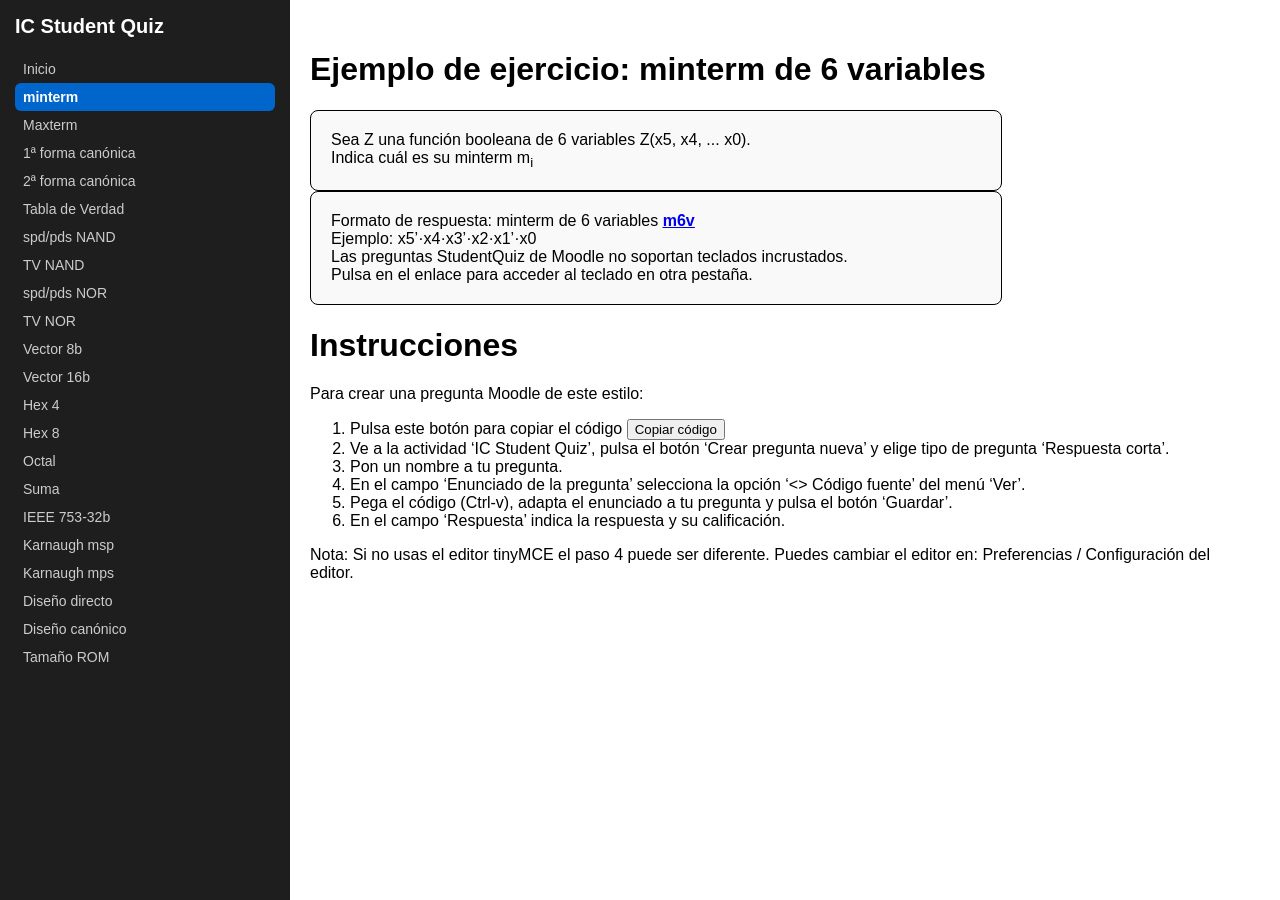
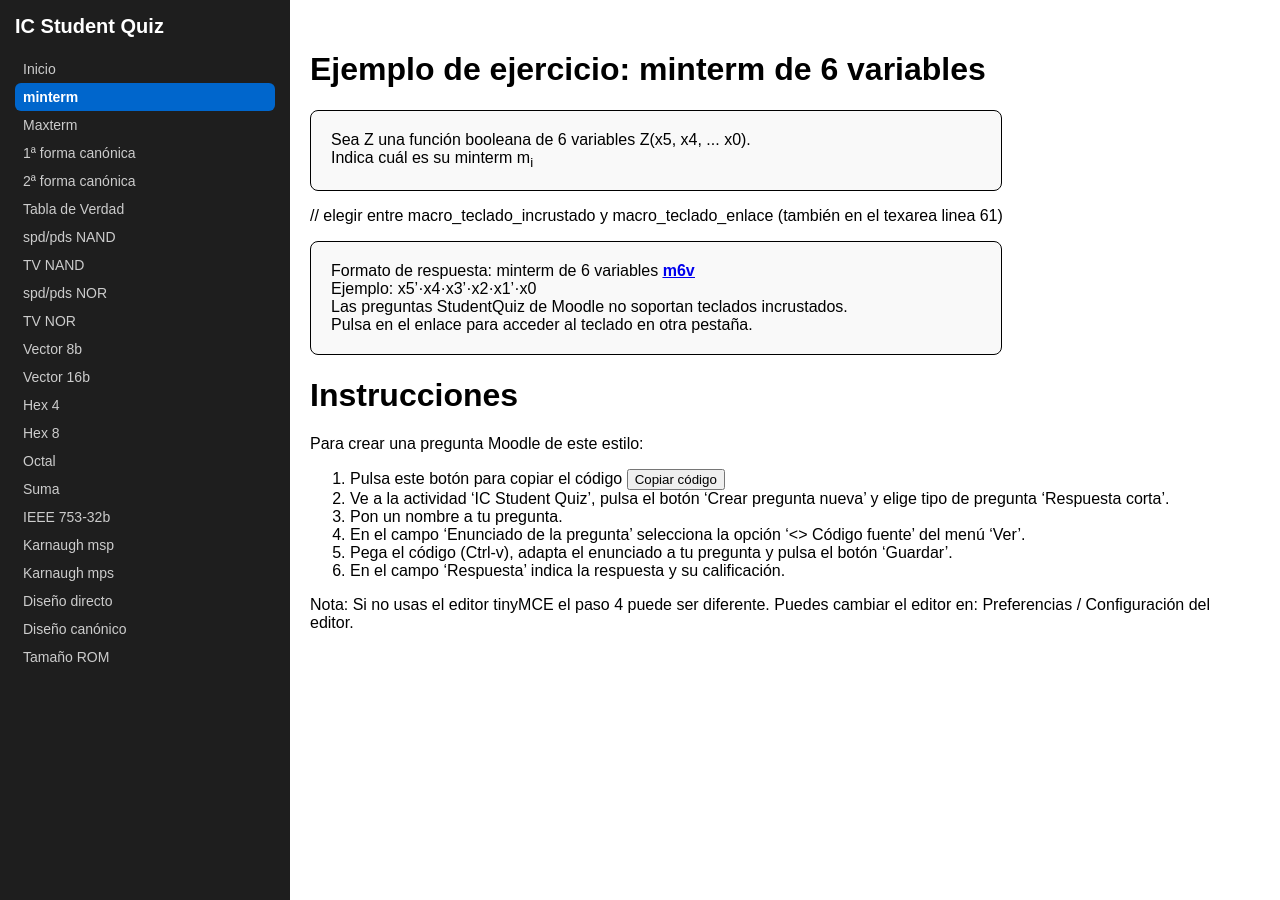
Before and after one commit to mglfcn/ic-student-quiz, a Jekyll site: the page built from minterm.md, in a window 1280 px wide. Built offline with Jekyll 4.4.1, drawn with Linux system fonts in a browser that asks for light colours.

Commit message:
Add comment for macro selection in minterm.md
Added a comment to choose between macro_teclado_incrustado and macro_teclado_enlace.

```diff
--- a/minterm.md
+++ b/minterm.md
@@ -41,6 +41,7 @@ Pulsa en el enlace para acceder al teclado en otra pestaña.
 
 {% endcapture %}
 {{ macro_enunciado }}
+// elegir entre macro_teclado_incrustado y macro_teclado_enlace (también en el texarea linea 61)
 {{ macro_teclado_enlace }}
 
 # Instrucciones
```
